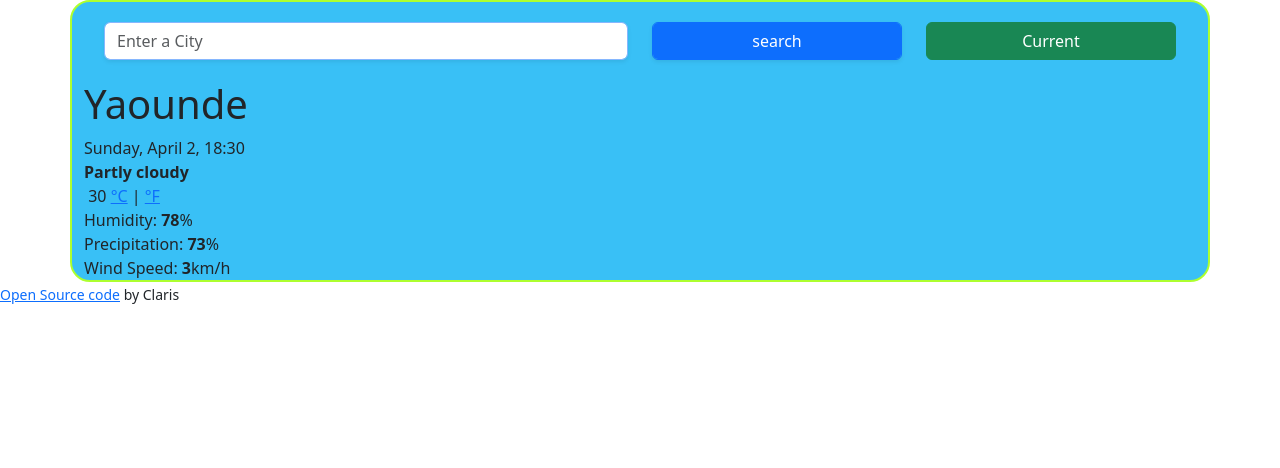
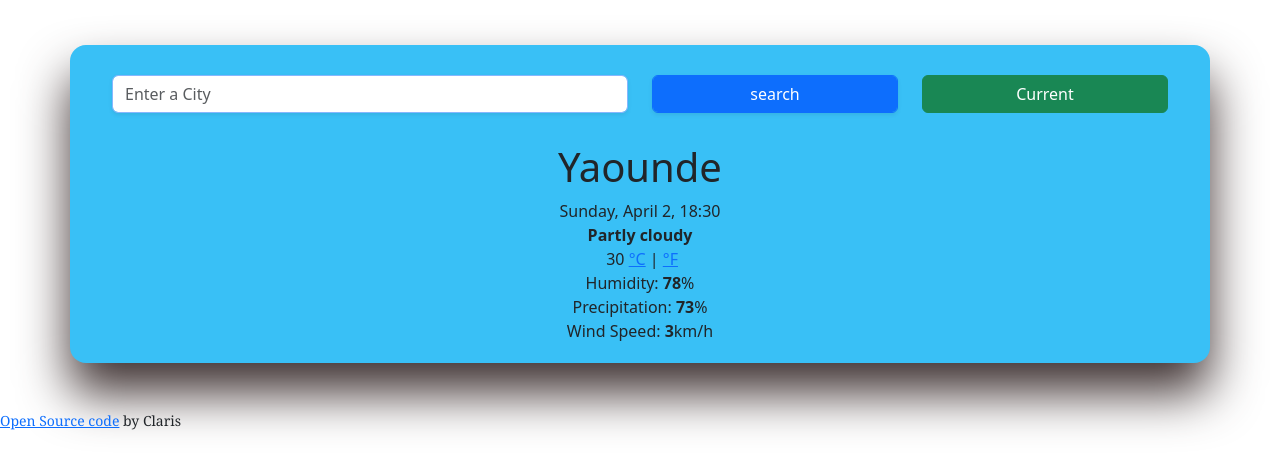
Before and after one commit to ClarisBlaqck/Updated_Project_7, a plain HTML site: page index.html in a window 1280 px wide. Drawn offline with nearby package versions, Linux system fonts and the light colour scheme.

Commit message:
Updated css
styled container class

```diff
--- a/index.html
+++ b/index.html
@@ -3,7 +3,7 @@
 <head>
     <meta charset="UTF-8">
     <meta name="viewport" content="width=device-width, initial-scale=1.0">
-    <title>Project 7</title>
+    <title>Project 7-Weather_app</title>
     <link rel="stylesheet" href="styles.css">
     <link
       href="https://cdn.jsdelivr.net/npm/bootstrap@5.3.0-alpha3/dist/css/bootstrap.min.css"
@@ -65,7 +65,7 @@
                     <div  id="windspeed">Wind Speed: <Strong>3</Strong>km/h</div>
                 </div>
         </div>
-        <small>
+        <small class="code-link">
             <a href="https://github.com/ClarisBlaqck" class="owner">Open Source code</a> by
             Claris
         </small>
--- a/styles.css
+++ b/styles.css
@@ -1,12 +1,20 @@
 .container{
     background: #39c0f6;
-    border: 2px solid greenyellow;
-    border-radius: 20px;
+    box-shadow: 0 30px 50px #3f3232;
+    border-radius: 16px;
+    margin: 45px auto;
+    padding-left: 50px;
+    padding-bottom: 20px;
+    text-align: center;
 }
 
 .weatherapp{
-    padding: 10px;
-    margin: 10px;
+    padding: 30px;
     display: block;
+}
 
-    }
+.code-link{
+     text-align: center;
+     font-family: Georgia, 'Times New Roman', Times, serif;
+
+}
```
